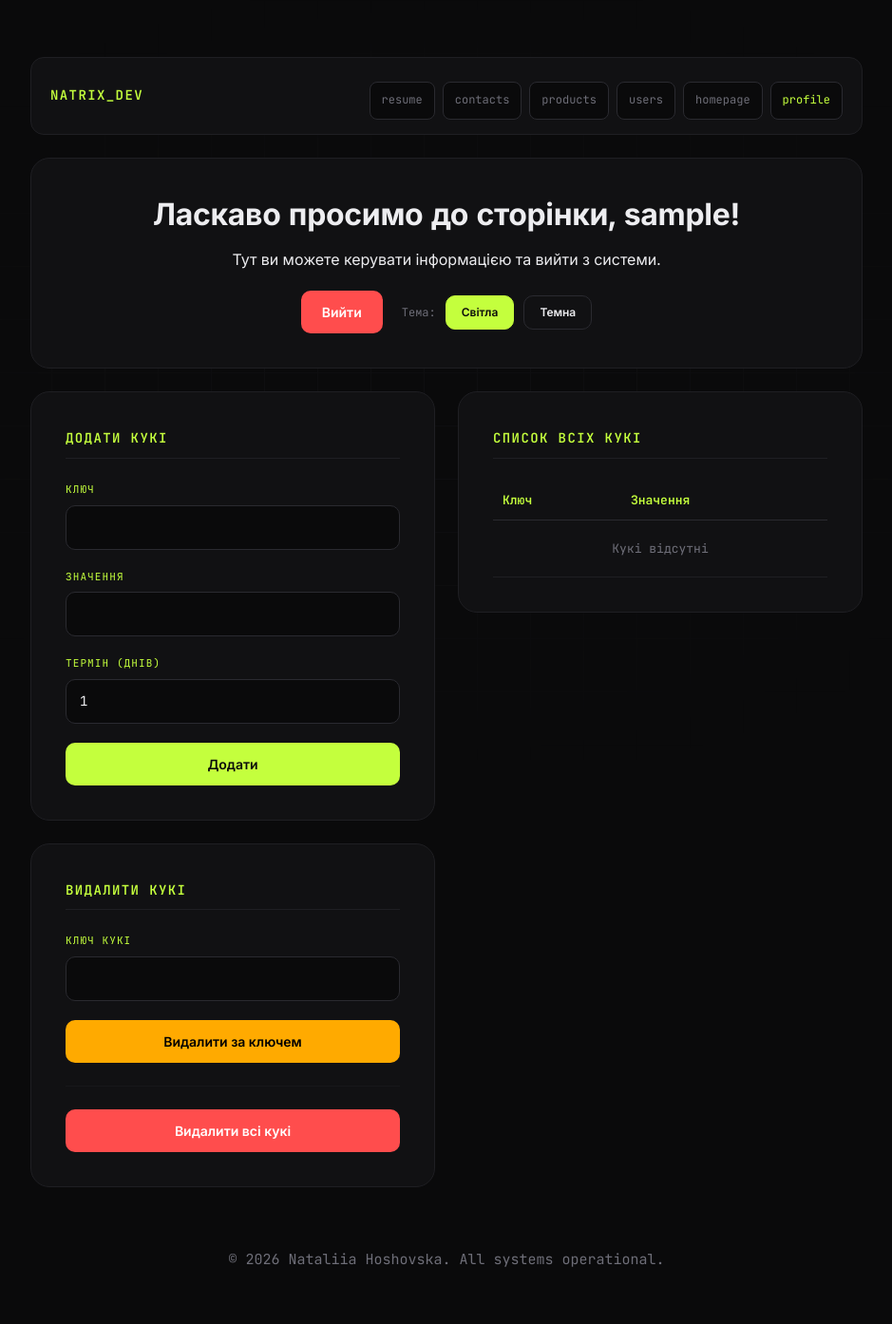
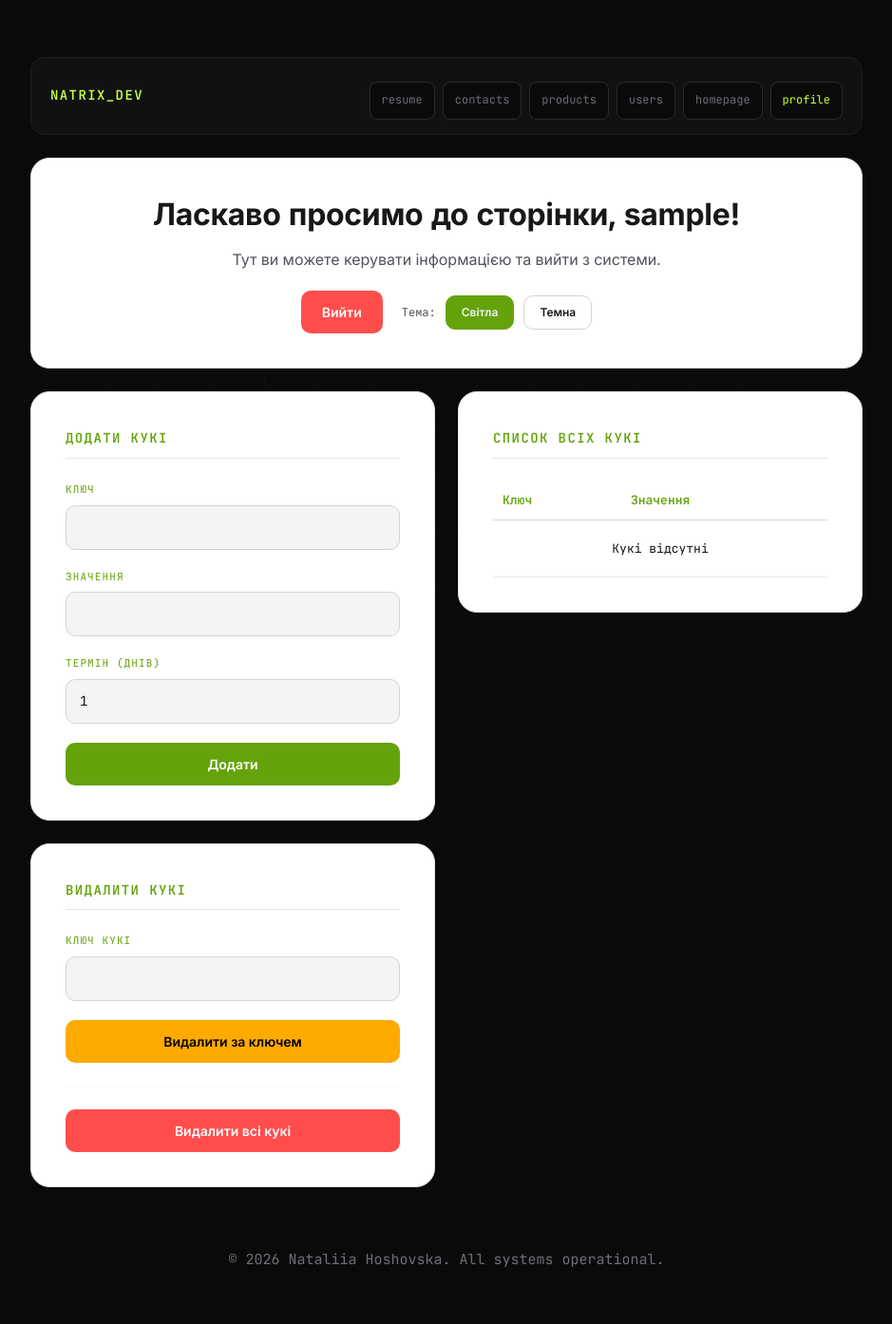
Before and after one commit to natrixcode/flask-app-hoshovska, a Flask app: page /auth/profile in a window 1280 px wide. Shown: the whole page at 95% size, without its empty margins (170-1109 px from the left). Run offline with Flask 3, Linux system fonts and the light colour scheme; the visitor is signed in with stand-in values (Sample User, id 1).

Commit message:
Finalized Lab 4: localized themes, fixed default theme, cookies handling

```diff
--- a/app/auth/templates/auth/profile.html
+++ b/app/auth/templates/auth/profile.html
@@ -1,6 +1,60 @@
 {% extends "base.html" %}
 
 {% block content %}
+
+{% if theme == 'light' %}
+<style>
+    .profile-container {
+        --bg: #f4f4f5;
+        --surface: #ffffff;
+        --border: #e4e4e7;
+        --border-hi: #d4d4d8;
+        --text: #18181b;
+        --muted: #52525b;
+        --dim: #a1a1aa;
+        --accent: #65a30d;
+    }
+
+    body {
+        background: var(--bg) !important;
+        color: var(--text) !important;
+    }
+
+    .navbar {
+        background: var(--surface) !important;
+        border-color: var(--border) !important;
+    }
+    .navbar-brand { color: var(--accent) !important; }
+    .nav-link { background: var(--bg) !important; color: var(--muted) !important; border-color: var(--border-hi) !important; }
+    .nav-link:hover { color: var(--bg) !important; background: var(--accent) !important; }
+
+    section { background: var(--surface) !important; border-color: var(--border) !important; }
+    h1, h3 { color: var(--text) !important; }
+    h2 { color: var(--accent) !important; border-bottom-color: var(--border) !important; }
+    p, .lead { color: var(--muted) !important; }
+    hr { border-top-color: var(--border) !important; }
+
+    .form-control {
+        background: var(--bg) !important;
+        color: var(--text) !important;
+        border-color: var(--border-hi) !important;
+    }
+    .form-control:focus { border-color: var(--accent) !important; background: #ffffff !important; }
+    .form-label { color: var(--accent) !important; }
+
+    .cookie-table td { color: var(--text) !important; border-bottom-color: var(--border) !important; }
+    .cookie-table th { border-bottom-color: var(--border-hi) !important; }
+    .cookie-table .cookie-value { color: var(--muted) !important; }
+
+    .btn { color: #ffffff !important; }
+    .btn-theme { color: var(--text) !important; }
+    .btn-theme.active { color: #ffffff !important; }
+
+    footer { color: var(--dim) !important; }
+</style>
+{% endif %}
+
+<div class="profile-container">
     <section style="text-align: center;">
         <h1>Ласкаво просимо до сторінки, {{ username }}!</h1>
         <p class="lead">Тут ви можете керувати інформацією та вийти з системи.</p>
@@ -78,6 +132,7 @@
             </section>
         </div>
     </div>
+</div>
 
 <style>
     .profile-grid {
@@ -88,7 +143,7 @@
         margin-top: 24px;
     }
 
-    .btn-danger { background: #ff4d4d !important; color: white !important; border: none; }
+    .btn-danger { background: #ff4d4d !important; border: none; }
     .btn-warning { background: #ffaa00 !important; color: #000 !important; border: none; }
 
     .btn-theme {
@@ -96,7 +151,6 @@
         font-size: 12px !important;
         background: transparent !important;
         border: 1px solid var(--border-hi) !important;
-        color: var(--text) !important;
     }
     .btn-theme.active {
         background: var(--accent) !important;
@@ -118,18 +172,14 @@
     }
     .cookie-table td {
         padding: 10px;
-        color: var(--text);
         border-bottom: 1px solid var(--border);
     }
     .cookie-table .cookie-value {
-        color: var(--muted);
         word-break: break-all;
     }
 
     @media (max-width: 768px) {
-        .profile-grid {
-            grid-template-columns: 1fr;
-        }
+        .profile-grid { grid-template-columns: 1fr; }
     }
 </style>
 {% endblock %}
--- a/app/templates/base.html
+++ b/app/templates/base.html
@@ -12,27 +12,6 @@
     <link href="https://cdn.jsdelivr.net/npm/bootstrap@5.3.0/dist/css/bootstrap.min.css" rel="stylesheet">
 
     <link rel="stylesheet" href="{{ url_for('static', filename='css/styles.css') }}">
-
-    {% if request.cookies.get('theme') == 'light' %}
-    <style>
-        :root {
-            --bg: #f4f4f5;
-            --surface: #ffffff;
-            --border: #e4e4e7;
-            --border-hi: #d4d4d8;
-            --text: #18181b;
-            --muted: #52525b;
-            --dim: #a1a1aa;
-            --accent: #65a30d;
-            --accent-dim: #4d7c0f;
-        }
-
-        .cookie-table td { color: var(--text) !important; }
-        .cookie-table .cookie-value { color: var(--muted) !important; }
-        .btn { color: #ffffff; }
-        .btn-danger, .btn-warning { color: #ffffff !important; }
-    </style>
-    {% endif %}
 </head>
 <body>
 
```
Lines whose indentation alone changed are shown as unchanged.
